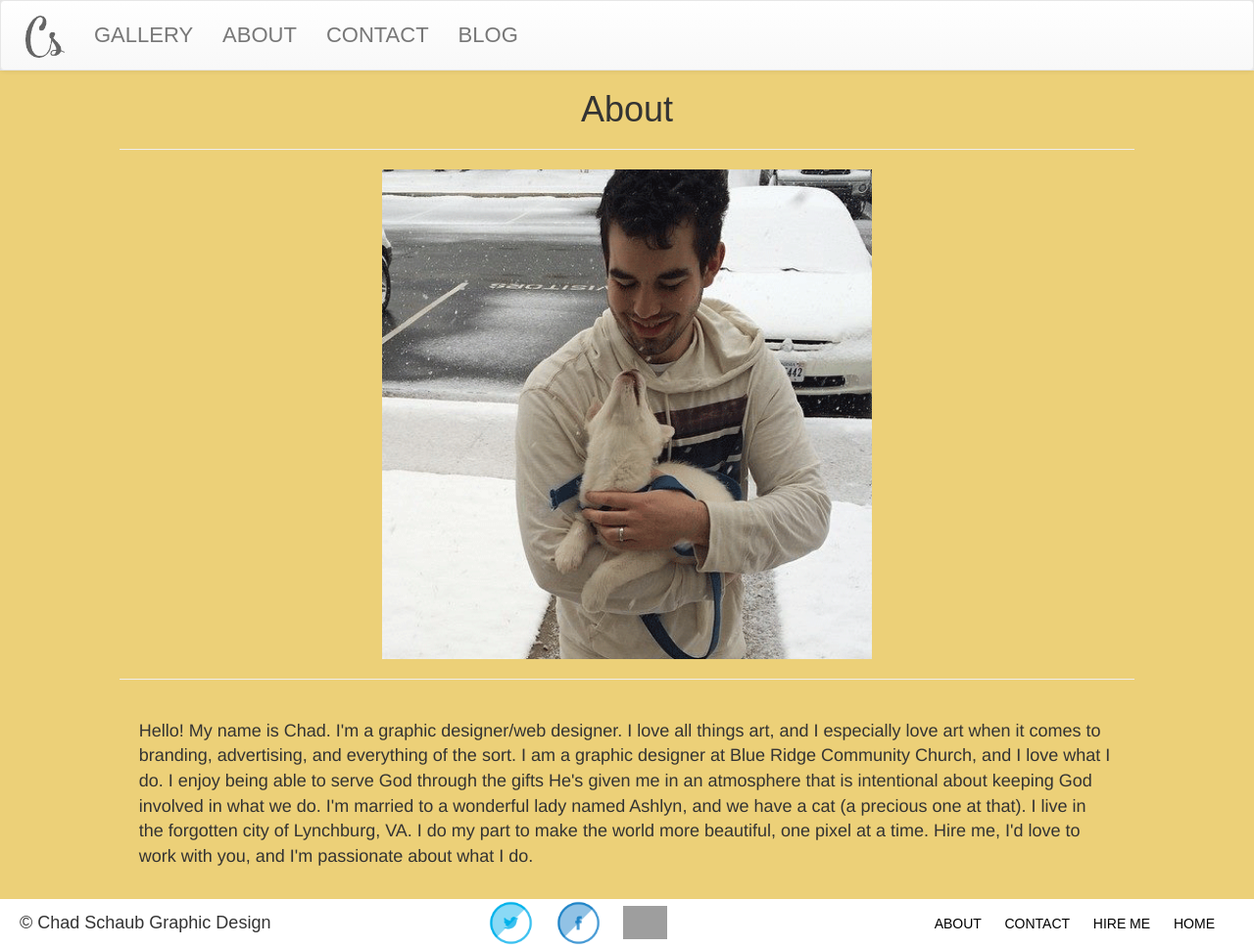
After one commit to chad112/PersonalWeb, a PHP site: page /about.html in a window 1280 px wide. The commit adds this page. Shown: the whole page at 98% size. Run offline with PHP 8.4, Linux system fonts and the light colour scheme; some libraries are stand-ins or nearby versions; grey boxes are pictures that could not be loaded.

Commit message:
Added About
Added about page, styled blog content to be more readable. added nav to
about

```diff
--- /dev/null
+++ b/about.html
@@ -0,0 +1,56 @@
+<!doctype html>
+<head>
+	<title> Chad Schaub Graphic Design </title>
+  <link rel="stylesheet" href="//netdna.bootstrapcdn.com/bootstrap/3.1.1/css/bootstrap.min.css">
+	<link rel="stylesheet" href="//netdna.bootstrapcdn.com/bootstrap/3.1.1/css/bootstrap-theme.min.css">
+	<link rel="stylesheet" href="css/style.css">
+
+</head>
+<body>
+	<div id="navigation">
+  </div>
+<div class="layout-fix">
+  </div>
+
+	<div class="container content-area-1">
+		<div class="row">
+			<div class="col-xs-10 col-xs-offset-1">
+        <h1 class="text-center">
+          About
+        </h1>
+        <hr>
+        <img class="about-img center-block"src="img/me.png">
+        <hr>
+        <p class="blog-content">Hello! My name is Chad. I'm a graphic designer/web designer. I love all things art, and I especially love art when it comes to branding, advertising, and everything of the sort. I am a graphic designer at Blue Ridge Community Church, and I love what I do. I enjoy being able to serve God through the gifts He's given me in an atmosphere that is intentional about keeping God involved in what we do. I'm married to a wonderful lady named Ashlyn, and we have a cat (a precious one at that). I live in the forgotten city of Lynchburg, VA. I do my part to make the world more beautiful, one pixel at a time. Hire me, I'd love to work with you, and I'm passionate about what I do.
+        </p>
+
+		  </div>
+	  </div>
+  </div>
+
+
+  <footer>
+    <h4 class="copyright-footer"> &copy; Chad Schaub Graphic Design </h4>
+        <ul class="footer-nav">
+          <li><a href="#"> About </a></li>
+          <li><a href="#"> Contact </a></li>
+          <li><a href="#"> Hire Me </a></li>
+          <li><a href="#"> Home </a></li>
+        </ul>
+
+      <div class="sm-group">
+       <a href="http://www.twitter.com/chadschaub"> <img class="sm-icon"src="img/twitter.png"></a>
+       <a href="http://www.facebook.com/caschaub"><img class="sm-icon"src="img/facebook.png"></a>
+       <a href="http://www.vimeo.com/chadschaub"> <img class="sm-icon"src="img/vimeo.png"> </a>
+      </div>
+  </footer>
+
+    <script src="//ajax.googleapis.com/ajax/libs/jquery/2.1.0/jquery.min.js"></script>
+    <script src="//netdna.bootstrapcdn.com/bootstrap/3.1.1/js/bootstrap.min.js"></script>
+    <script type="text/javascript" src="//use.typekit.net/xfz5twe.js"></script>
+    <script type="text/javascript">try{Typekit.load();}catch(e){}</script>
+
+    <script>
+  $("#navigation").load("nav.html");
+  </script>
+</body>
--- a/blog.html
+++ b/blog.html
@@ -12,13 +12,13 @@
 
 <div class="layout-fix">
   </div>
-	<div class="container content-area-3">
+	<div class="container content-area-2">
 		<div class="row">
 			<div class="col-xs-10 col-xs-offset-1 blog-container">
         <h1 style="padding: 20px;"> [1] The Hipster way of life </h1>
 
         <hr>
-        <p style="padding: 20px;"> Artisan pop-up cornhole, try-hard skateboard tofu actually hashtag master cleanse cred blog butcher selvage hoodie messenger bag. Disrupt viral Carles beard. DIY Cosby sweater ennui chia, post-ironic butcher tattooed. Ennui pug +1 vinyl organic swag Echo Park next level. Kogi artisan art party bicycle rights distillery try-hard. Master cleanse wolf keytar direct trade seitan, drinking vinegar tattooed Godard 3 wolf moon Portland farm-to-table Intelligentsia tofu sartorial hoodie. Mlkshk blog tofu artisan asymmetrical.
+        <p class="blog-content"> Artisan pop-up cornhole, try-hard skateboard tofu actually hashtag master cleanse cred blog butcher selvage hoodie messenger bag. Disrupt viral Carles beard. DIY Cosby sweater ennui chia, post-ironic butcher tattooed. Ennui pug +1 vinyl organic swag Echo Park next level. Kogi artisan art party bicycle rights distillery try-hard. Master cleanse wolf keytar direct trade seitan, drinking vinegar tattooed Godard 3 wolf moon Portland farm-to-table Intelligentsia tofu sartorial hoodie. Mlkshk blog tofu artisan asymmetrical.
 
 Photo booth bicycle rights cornhole, Carles Bushwick paleo organic jean shorts. Slow-carb roof party banh mi, 8-bit Shoreditch vegan salvia ethnic blog pug biodiesel banjo. Kale chips slow-carb cray butcher drinking vinegar. Ugh fixie next level asymmetrical stumptown small batch. Brooklyn viral mlkshk master cleanse synth, sriracha banjo Carles. Literally pour-over banjo chia fingerstache trust fund freegan synth, hoodie Neutra brunch. Selvage Cosby sweater 3 wolf moon, before they sold out synth +1 Truffaut Vice fanny pack freegan.
 
@@ -27,7 +27,7 @@ Twee mixtape vinyl American Apparel cardigan, fixie selvage craft beer. Letterpr
      <div class="col-xs-10 col-xs-offset-1 blog-container">
         <h1 style="padding: 20px;"> [2] The Hipster way of life </h1>
         <hr>
-        <p style="padding: 20px;"> Artisan pop-up cornhole, try-hard skateboard tofu actually hashtag master cleanse cred blog butcher selvage hoodie messenger bag. Disrupt viral Carles beard. DIY Cosby sweater ennui chia, post-ironic butcher tattooed. Ennui pug +1 vinyl organic swag Echo Park next level. Kogi artisan art party bicycle rights distillery try-hard. Master cleanse wolf keytar direct trade seitan, drinking vinegar tattooed Godard 3 wolf moon Portland farm-to-table Intelligentsia tofu sartorial hoodie. Mlkshk blog tofu artisan asymmetrical.
+        <p class="blog-content"> Artisan pop-up cornhole, try-hard skateboard tofu actually hashtag master cleanse cred blog butcher selvage hoodie messenger bag. Disrupt viral Carles beard. DIY Cosby sweater ennui chia, post-ironic butcher tattooed. Ennui pug +1 vinyl organic swag Echo Park next level. Kogi artisan art party bicycle rights distillery try-hard. Master cleanse wolf keytar direct trade seitan, drinking vinegar tattooed Godard 3 wolf moon Portland farm-to-table Intelligentsia tofu sartorial hoodie. Mlkshk blog tofu artisan asymmetrical.
 
 Photo booth bicycle rights cornhole, Carles Bushwick paleo organic jean shorts. Slow-carb roof party banh mi, 8-bit Shoreditch vegan salvia ethnic blog pug biodiesel banjo. Kale chips slow-carb cray butcher drinking vinegar. Ugh fixie next level asymmetrical stumptown small batch. Brooklyn viral mlkshk master cleanse synth, sriracha banjo Carles. Literally pour-over banjo chia fingerstache trust fund freegan synth, hoodie Neutra brunch. Selvage Cosby sweater 3 wolf moon, before they sold out synth +1 Truffaut Vice fanny pack freegan.
 
--- a/css/style.css
+++ b/css/style.css
@@ -6,6 +6,12 @@ body {
 }
 form {
 	font-size: 30px;
+}
+
+.about-img {
+	width: 500px;
+	margin: 0 auto;
+	max-width: 100%;
 }
 .blog-container {
 	background-color: #fff;
@@ -32,6 +38,11 @@ form {
 	position: relative;
 	padding: 5px;
 
+}
+.blog-content {
+	padding: 20px;
+	font-family: helvetica;
+	font-size: 18px;
 }
 .gallery-item:hover {
 	opacity: .8;
--- a/nav.html
+++ b/nav.html
@@ -15,7 +15,7 @@
     <div class="collapse navbar-collapse" id="bs-example-navbar-collapse-1">
       <ul class="nav navbar-nav">
         <li><a href="gallery.html">Gallery</a></li>
-        <li><a href="#">About</a></li>
+        <li><a href="about.html">About</a></li>
         <li><a href="contact.html">Contact</a></li>
         <li><a href="blog.html">Blog</a></li>
       </ul>
```
Also changed, not shown: img/me.png (added).
